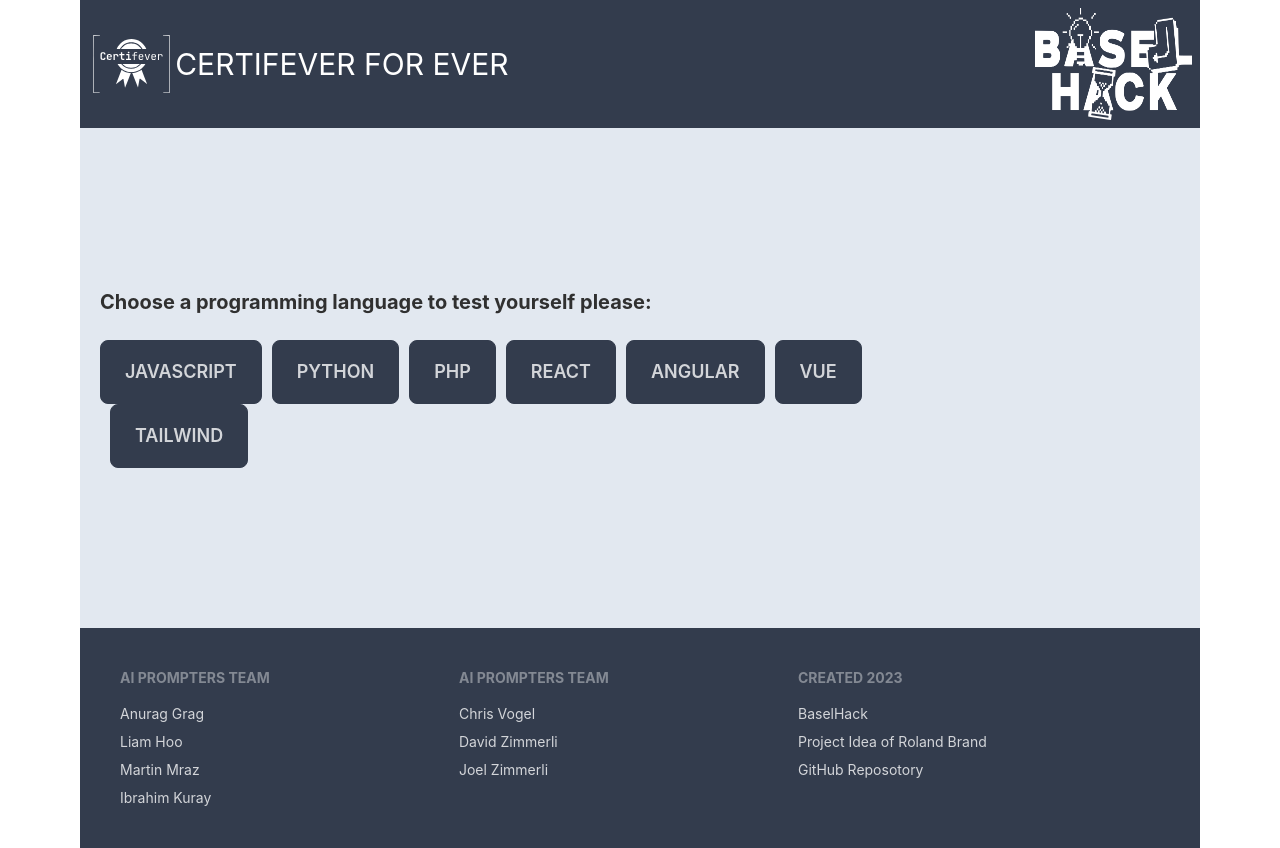
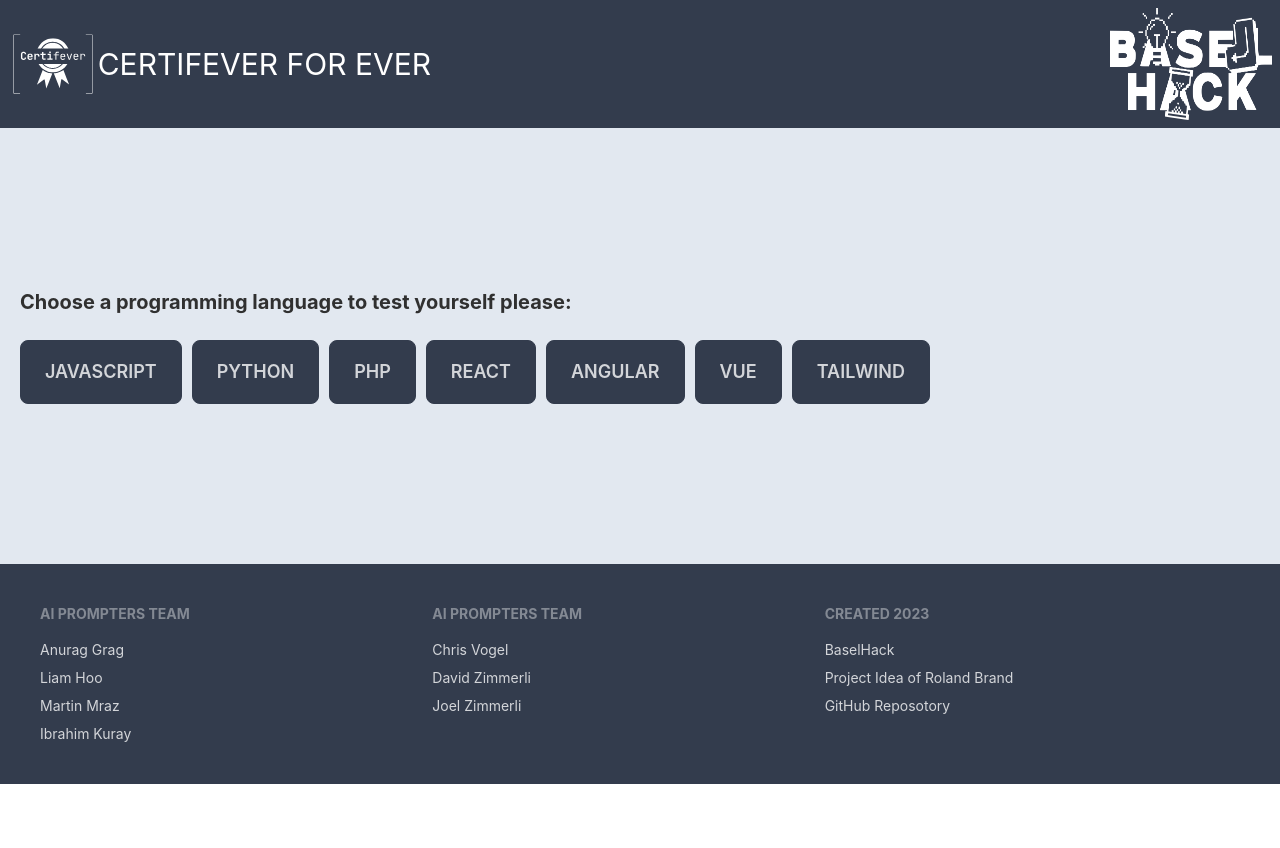
Before and after one commit to zimmj/certifever-front-end, a React (Create React App) app: page / in a window 1280 px wide. After the commit the page ends 800 px from the top, so only its background shows below. Built offline with nearby package versions, Linux system fonts and the light colour scheme; the HTML template or start-up script is replaced by a standard one.

Commit message:
Update App.tsx

```diff
--- a/src/App.tsx
+++ b/src/App.tsx
@@ -34,7 +34,7 @@ const App: React.FunctionComponent = () => {
 
 
   return (
-<body data-theme="cmyk" className="mx-20  ">
+<body data-theme="cmyk" className="  ">
       <header className="bg-neutral flex justify-between w-full h-32 p-2">
 
       <div className=''>
@@ -96,7 +96,7 @@ const App: React.FunctionComponent = () => {
           <a className="link link-hover" href="./">Project Idea of Roland Brand</a>
           <a
             className="link link-hover" target="_blank" rel="noreferrer"
-            href="https://github.com/zimmj/certifever-front-end"
+            href="https://github.com/zimmj/certifever-ai-prompt"
           >
             GitHub Reposotory
           </a>
```
